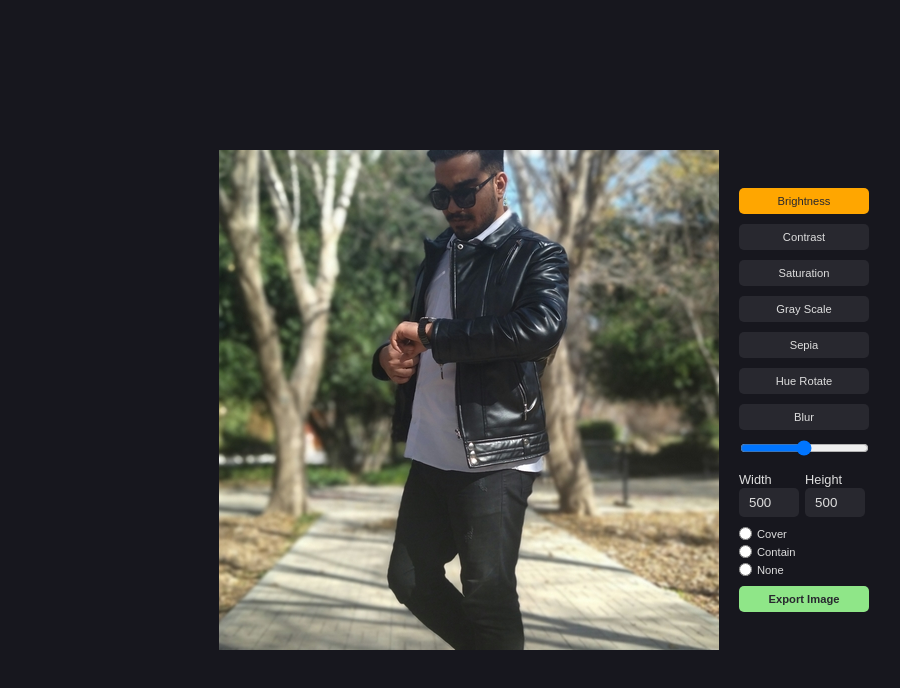
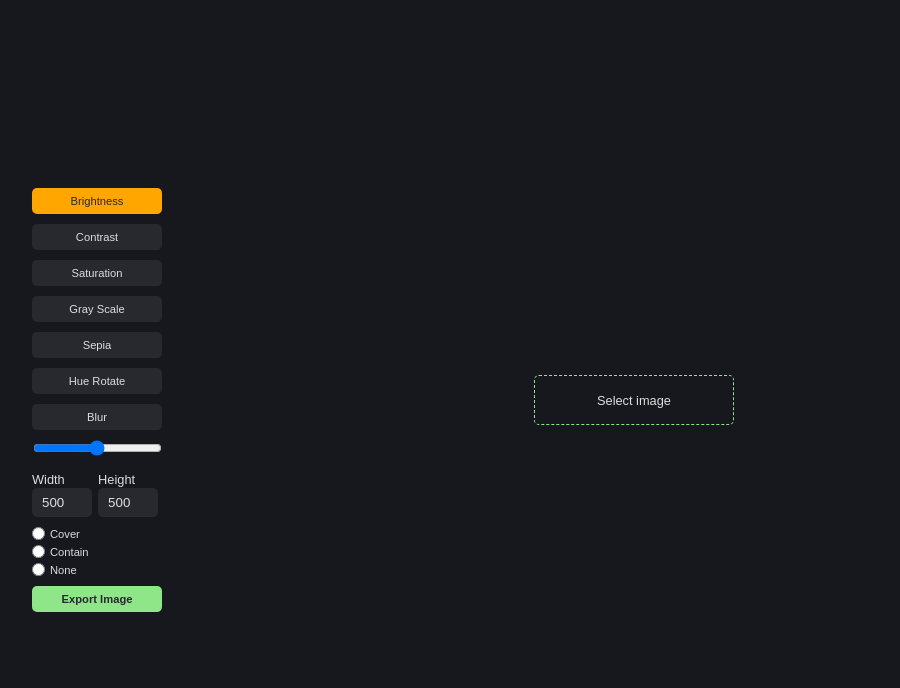
Before and after one commit to mohammad-zolghadr/image-editor, a React (Create React App) app: page / in a window 1280 px wide. Shown: the top 688 px of the page, without its empty margins (96-996 px from the left). Built offline with nearby package versions, Linux system fonts and the light colour scheme.

Commit message:
Choose Image from device

```diff
--- a/src/App.js
+++ b/src/App.js
@@ -88,6 +88,7 @@ const App = () => {
   const [selectedOption, setSelectedOption] = useState("Brightness");
   const [imageSize, setImageSize] = useState({ width: 500, height: 500 });
   const [imageFitType, setImageFitType] = useState("none");
+  const [imageFile, setImageFile] = useState();
   const domEl = useRef(null);
   const optionClick = (e) => {
     setSelectedOption(e.target.name);
@@ -122,6 +123,12 @@ const App = () => {
     setImageFitType(e.target.value);
   };
 
+  const chooseImageHandler = (e) => {
+    const objectUrl = URL.createObjectURL(e.target.files[0]);
+    console.log(objectUrl);
+    setImageFile(objectUrl);
+  };
+
   const exportImage = async () => {
     const dataUrl = await htmlToImage.toPng(domEl.current);
 
@@ -134,16 +141,7 @@ const App = () => {
 
   return (
     <div className={s.container}>
-      <img
-        ref={domEl}
-        src={imgSource}
-        style={{
-          filter: getImageFilter(),
-          width: imageSize.width,
-          height: imageSize.height,
-          objectFit: imageFitType,
-        }}
-      />
+      {/* Setup */}
       <div className={s.optionContainer}>
         {options.map((item, index) => {
           return (
@@ -205,6 +203,32 @@ const App = () => {
           Export Image
         </button>
       </div>
+      {/* ImageSelector and Preview */}
+      <div className={s.imageChooseContainer}>
+        {!imageFile ? (
+          <div>
+            <label htmlFor="img">Select image</label>
+            <input
+              type="file"
+              id="img"
+              name="img"
+              accept="image/*"
+              onChange={chooseImageHandler}
+            />
+          </div>
+        ) : (
+          <img
+            ref={domEl}
+            src={imageFile}
+            style={{
+              filter: getImageFilter(),
+              width: imageSize.width,
+              height: imageSize.height,
+              objectFit: imageFitType,
+            }}
+          />
+        )}
+      </div>
     </div>
   );
 };
--- a/src/App.module.css
+++ b/src/App.module.css
@@ -2,7 +2,7 @@
   display: flex;
   justify-content: center;
   align-items: center;
-  gap: 20px;
+  gap: 50px;
   height: 100vh;
 }
 
@@ -42,9 +42,36 @@
   color: var(--bg-color-light);
 }
 
+.imageChooseContainer {
+  flex: 1 1 500px;
+  display: flex;
+  align-items: center;
+  justify-content: center;
+}
+
+input[type="file"] {
+  display: none;
+}
+
+.imageChooseContainer label {
+  display: inline-block;
+  width: 200px;
+  height: 50px;
+  display: flex;
+  align-items: center;
+  justify-content: center;
+  border: 1px dashed var(--active-color);
+  border-radius: 5px;
+  padding: 10px 15px;
+  color: var(--text-color);
+  font-size: 0.8rem;
+  cursor: pointer;
+}
+
 img {
   width: var(--image-size);
   height: var(--image-size);
+  object-fit: none;
 }
 
 .imageSizeContainer {
```
